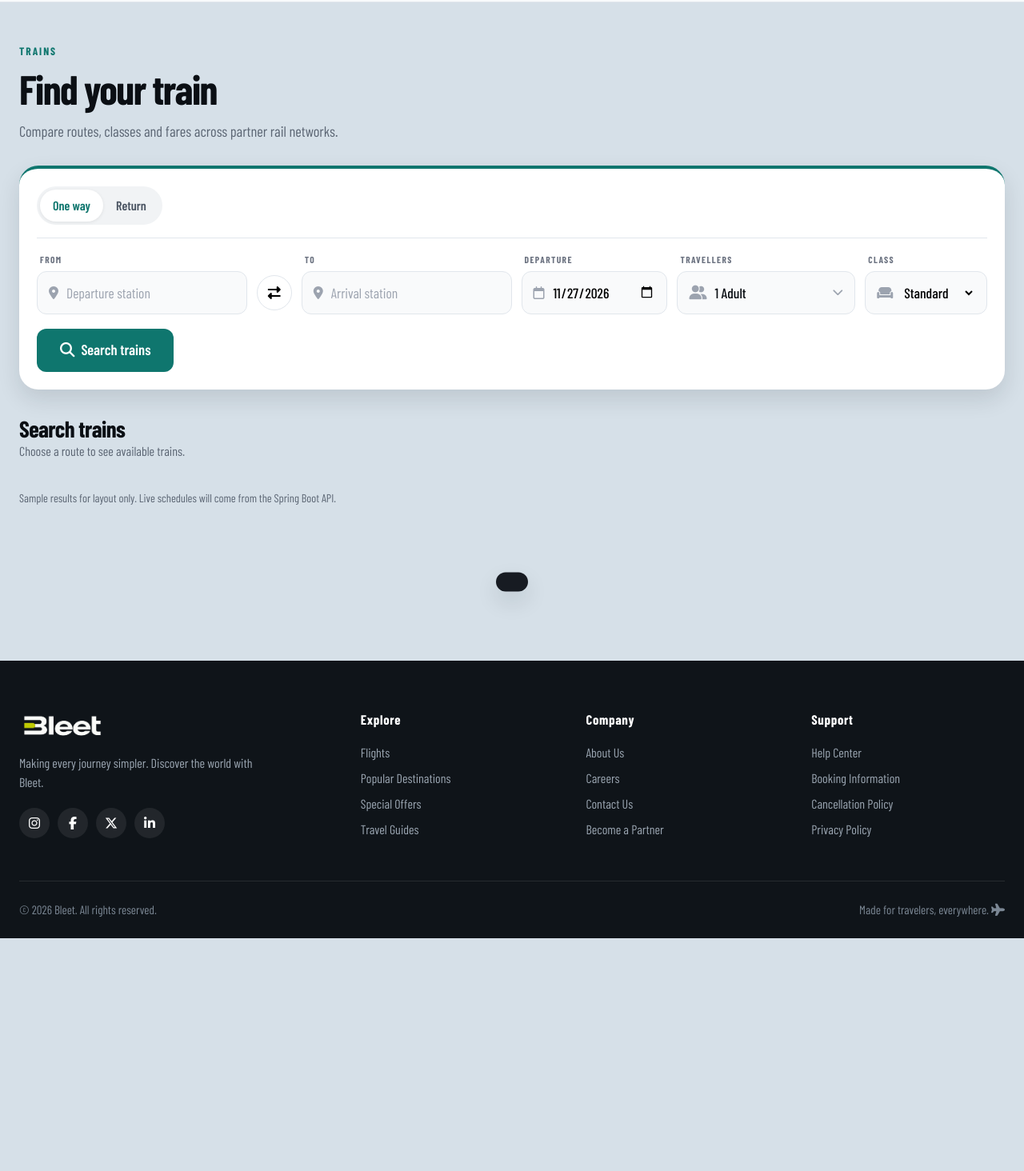
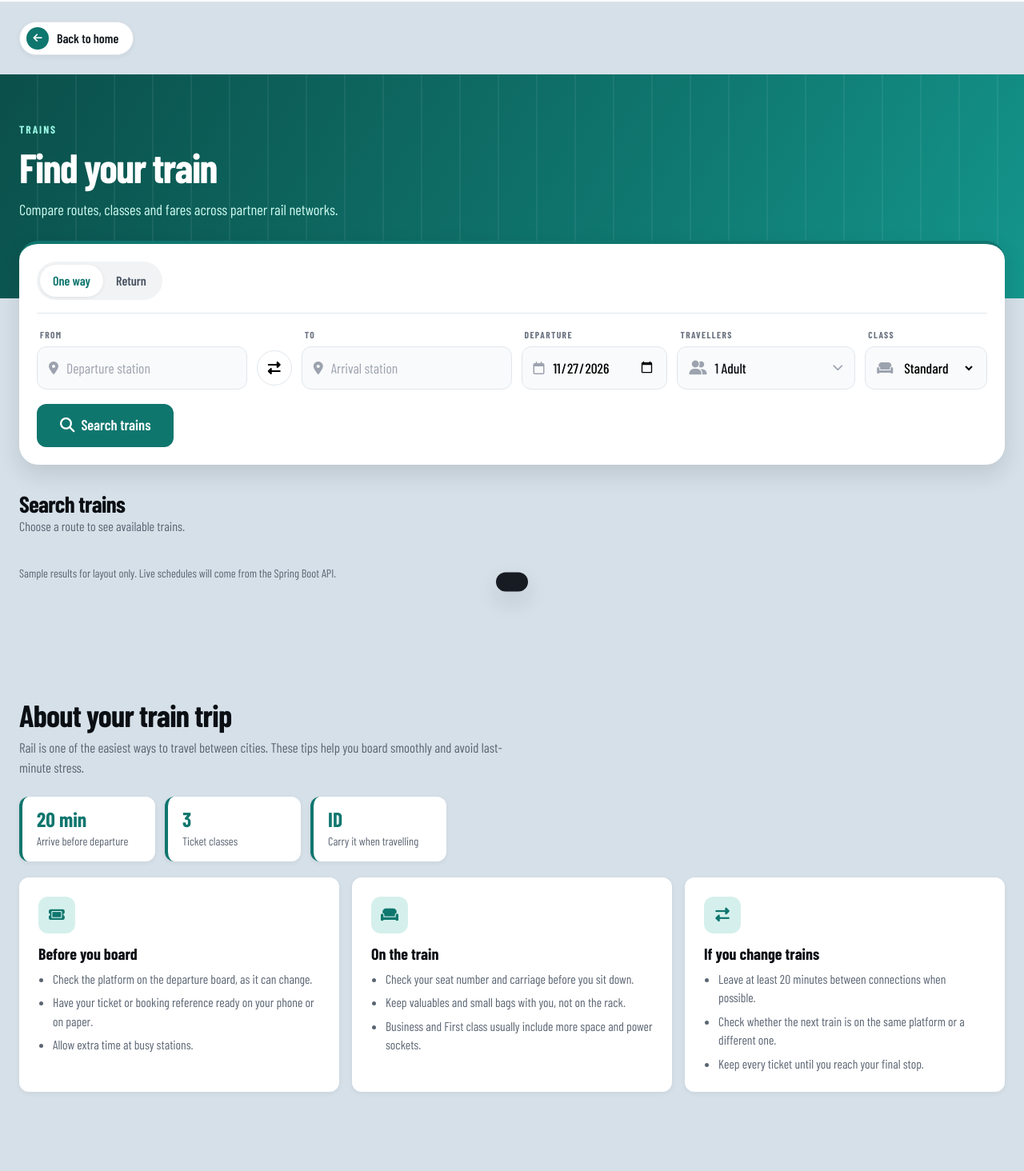
Before and after one commit to AlirezaAkhavanJava/Bleet, a plain HTML site: page trains.html in a window 1280 px wide. Shown: the part 70-1534 px from the top of the page at 80% size. Before the commit the page ends 1243 px from the top, so only its background shows below. Drawn offline with nearby package versions, Linux system fonts and the light colour scheme.

Commit message:
train section compeleted

```diff
--- /dev/null
+++ b/assets/style/service-extras.css
@@ -0,0 +1,154 @@
+/* =========================================
+   BLEET — SERVICE EXTRAS
+   Back button and "About your trip" section
+   Shared by trains, buses, hotels, tours and visa.
+   ========================================= */
+
+/* ---------- Back button ---------- */
+.back-bar {
+  padding-top: 24px;
+}
+
+.back-btn {
+  display: inline-flex;
+  align-items: center;
+  gap: 10px;
+  height: 42px;
+  padding: 0 18px 0 8px;
+  border: 1px solid var(--color-border);
+  border-radius: 999px;
+  background: #fff;
+  color: var(--color-ink);
+  font-weight: 600;
+  text-decoration: none;
+  box-shadow: var(--shadow-sm);
+  transition:
+    transform 0.25s var(--ease-out),
+    box-shadow 0.25s var(--ease-out);
+}
+
+.back-btn i {
+  display: grid;
+  place-items: center;
+  width: 28px;
+  height: 28px;
+  border-radius: 50%;
+  background: var(--accent, #171b22);
+  color: #fff;
+  font-size: 0.8rem;
+  transition: transform 0.3s var(--ease-spring);
+}
+
+.back-btn:hover {
+  transform: translateX(-3px);
+  box-shadow: var(--shadow-md);
+}
+
+.back-btn:hover i {
+  transform: translateX(-2px);
+}
+
+/* ---------- About your trip ---------- */
+.trip-info {
+  padding: 48px 0 96px;
+}
+
+.trip-info-head h2 {
+  margin-bottom: 6px;
+  font-size: clamp(1.8rem, 3vw, 2.4rem);
+  letter-spacing: -0.02em;
+}
+
+.trip-info-head p {
+  max-width: 640px;
+  margin-bottom: 24px;
+  color: var(--color-muted);
+  font-size: 1.05rem;
+}
+
+.info-stats {
+  display: flex;
+  flex-wrap: wrap;
+  gap: 12px;
+  margin-bottom: 20px;
+}
+
+.stat {
+  min-width: 170px;
+  padding: 14px 18px;
+  border-left: 4px solid var(--accent, #171b22);
+  border-radius: var(--radius-md);
+  background: #fff;
+  box-shadow: var(--shadow-sm);
+}
+
+.stat strong {
+  display: block;
+  font-size: 1.6rem;
+  line-height: 1.1;
+  color: var(--accent, #171b22);
+}
+
+.stat span {
+  font-size: 0.9rem;
+  color: var(--color-muted);
+}
+
+.info-grid {
+  display: grid;
+  grid-template-columns: repeat(3, minmax(0, 1fr));
+  gap: 16px;
+}
+
+.info-card {
+  padding: 24px;
+  border-radius: var(--radius-md);
+  background: #fff;
+  box-shadow: var(--shadow-sm);
+  transition: transform 0.3s var(--ease-out);
+}
+
+.info-card:hover {
+  transform: translateY(-3px);
+}
+
+.info-icon {
+  display: grid;
+  place-items: center;
+  width: 46px;
+  height: 46px;
+  margin-bottom: 14px;
+  border-radius: 12px;
+  background: var(--accent-soft, #edf1f5);
+  color: var(--accent, #171b22);
+  font-size: 1.1rem;
+}
+
+.info-card h3 {
+  margin-bottom: 8px;
+  font-size: 1.25rem;
+}
+
+.info-card ul {
+  display: grid;
+  gap: 6px;
+  padding-left: 18px;
+  color: var(--color-muted);
+  font-size: 0.98rem;
+}
+
+@media (max-width: 992px) {
+  .info-grid {
+    grid-template-columns: repeat(2, minmax(0, 1fr));
+  }
+}
+
+@media (max-width: 576px) {
+  .info-grid {
+    grid-template-columns: 1fr;
+  }
+
+  .stat {
+    flex: 1 1 100%;
+  }
+}
--- /dev/null
+++ b/assets/style/trains.css
@@ -0,0 +1,35 @@
+/* TRAINS — rail theme: track lines on a teal hero band */
+
+body.theme-trains .svc-hero {
+  padding: 56px 0 96px;
+  color: #f0fdfa;
+  background:
+    repeating-linear-gradient(
+      90deg,
+      transparent 0 46px,
+      rgba(255, 255, 255, 0.06) 46px 48px
+    ),
+    linear-gradient(120deg, #0b4f4a 0%, #0f766e 60%, #14968c 100%);
+}
+
+body.theme-trains .svc-hero .kicker {
+  color: #99f6e4;
+}
+body.theme-trains .svc-hero h1 {
+  color: #fff;
+}
+body.theme-trains .svc-hero .lead {
+  color: #ccfbf1;
+}
+
+/* Pull the search panel up over the band */
+body.theme-trains .svc-hero + section {
+  position: relative;
+  z-index: 2;
+  margin-top: -72px;
+}
+
+/* Results look like tickets: dashed edge */
+body.theme-trains .svc-result {
+  border-left-style: dashed;
+}
--- a/trains.html
+++ b/trains.html
@@ -17,6 +17,8 @@
     <link rel="stylesheet" href="assets/style/global.css">
     <link rel="stylesheet" href="assets/style/heading.css">
     <link rel="stylesheet" href="assets/style/service-search.css">
+    <link rel="stylesheet" href="assets/style/service-extras.css">
+    <link rel="stylesheet" href="assets/style/trains.css">
     <link rel="stylesheet" href="assets/style/footer.css">
 </head>
 
@@ -74,6 +76,14 @@
     </header>
 
     <main id="main">
+
+
+        <nav class="back-bar container" aria-label="Back navigation">
+            <a class="back-btn" href="index.html">
+                <i class="fa-solid fa-arrow-left" aria-hidden="true"></i>Back to home
+            </a>
+        </nav>
+        <br>
         <section class="svc-hero">
             <div class="container">
                 <p class="kicker">Trains</p>
@@ -218,6 +228,51 @@
             <div class="svc-list" id="resultsList"></div>
             <p class="svc-note">Sample results for layout only. Live schedules will come from the Spring Boot API.</p>
         </section>
+        <section class="trip-info container" aria-labelledby="trainInfoTitle">
+            <div class="trip-info-head">
+                <h2 id="trainInfoTitle">About your train trip</h2>
+                <p>Rail is one of the easiest ways to travel between cities. These tips help you board smoothly and
+                    avoid last-minute stress.</p>
+            </div>
+
+            <div class="info-stats">
+                <div class="stat"><strong>20 min</strong><span>Arrive before departure</span></div>
+                <div class="stat"><strong>3</strong><span>Ticket classes</span></div>
+                <div class="stat"><strong>ID</strong><span>Carry it when travelling</span></div>
+            </div>
+
+            <div class="info-grid">
+                <article class="info-card">
+                    <div class="info-icon"><i class="fa-solid fa-ticket" aria-hidden="true"></i></div>
+                    <h3>Before you board</h3>
+                    <ul>
+                        <li>Check the platform on the departure board, as it can change.</li>
+                        <li>Have your ticket or booking reference ready on your phone or on paper.</li>
+                        <li>Allow extra time at busy stations.</li>
+                    </ul>
+                </article>
+
+                <article class="info-card">
+                    <div class="info-icon"><i class="fa-solid fa-couch" aria-hidden="true"></i></div>
+                    <h3>On the train</h3>
+                    <ul>
+                        <li>Check your seat number and carriage before you sit down.</li>
+                        <li>Keep valuables and small bags with you, not on the rack.</li>
+                        <li>Business and First class usually include more space and power sockets.</li>
+                    </ul>
+                </article>
+
+                <article class="info-card">
+                    <div class="info-icon"><i class="fa-solid fa-right-left" aria-hidden="true"></i></div>
+                    <h3>If you change trains</h3>
+                    <ul>
+                        <li>Leave at least 20 minutes between connections when possible.</li>
+                        <li>Check whether the next train is on the same platform or a different one.</li>
+                        <li>Keep every ticket until you reach your final stop.</li>
+                    </ul>
+                </article>
+            </div>
+        </section>
     </main>
 
     <!-- FOOTER -->
```
Also changed, not shown: assets/style/buses.css (added, +38 -0 lines), assets/style/hotels.css (added, +41 -0 lines), assets/style/tours.css (added, +39 -0 lines), assets/style/visa.css (added, +33 -0 lines).
